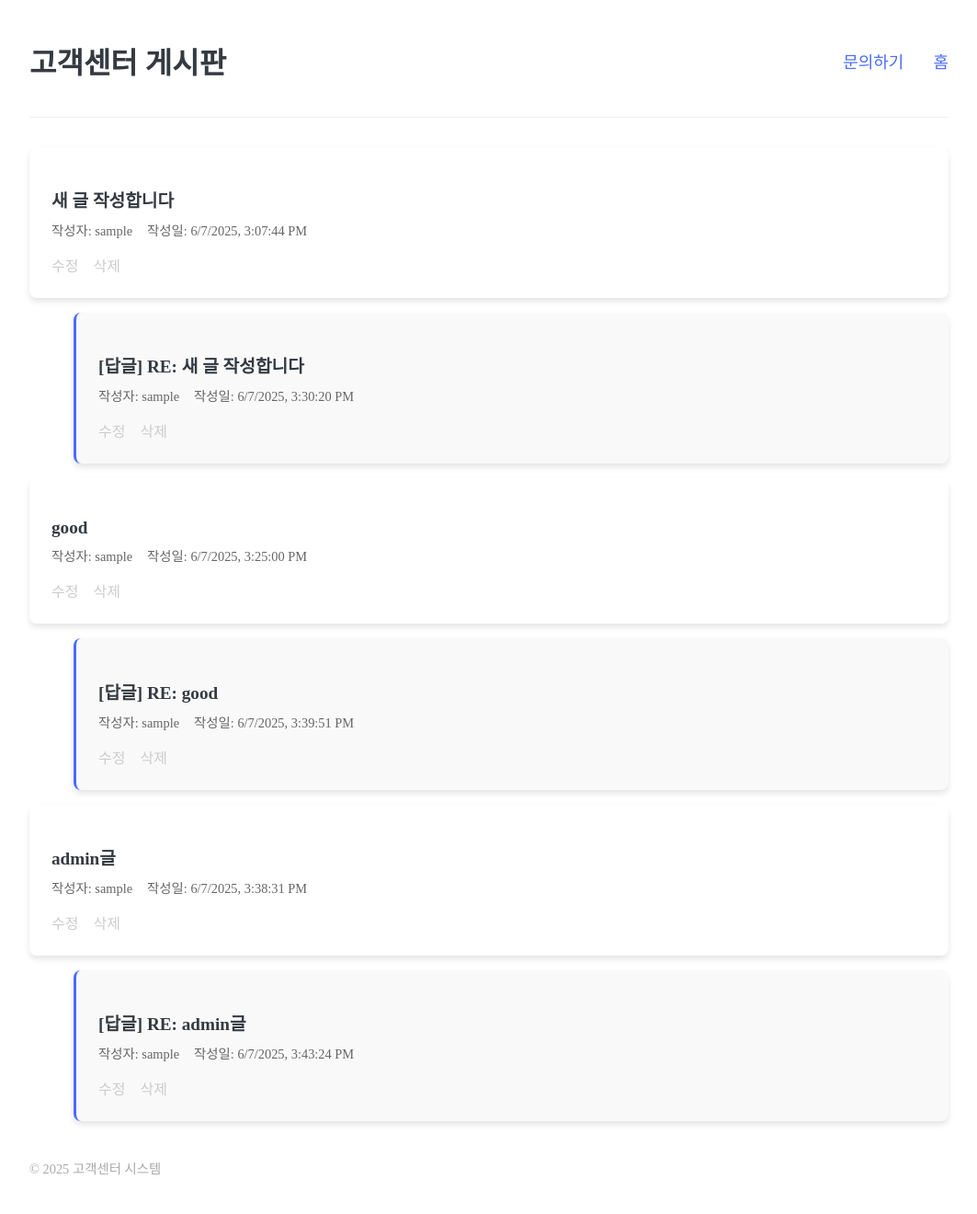
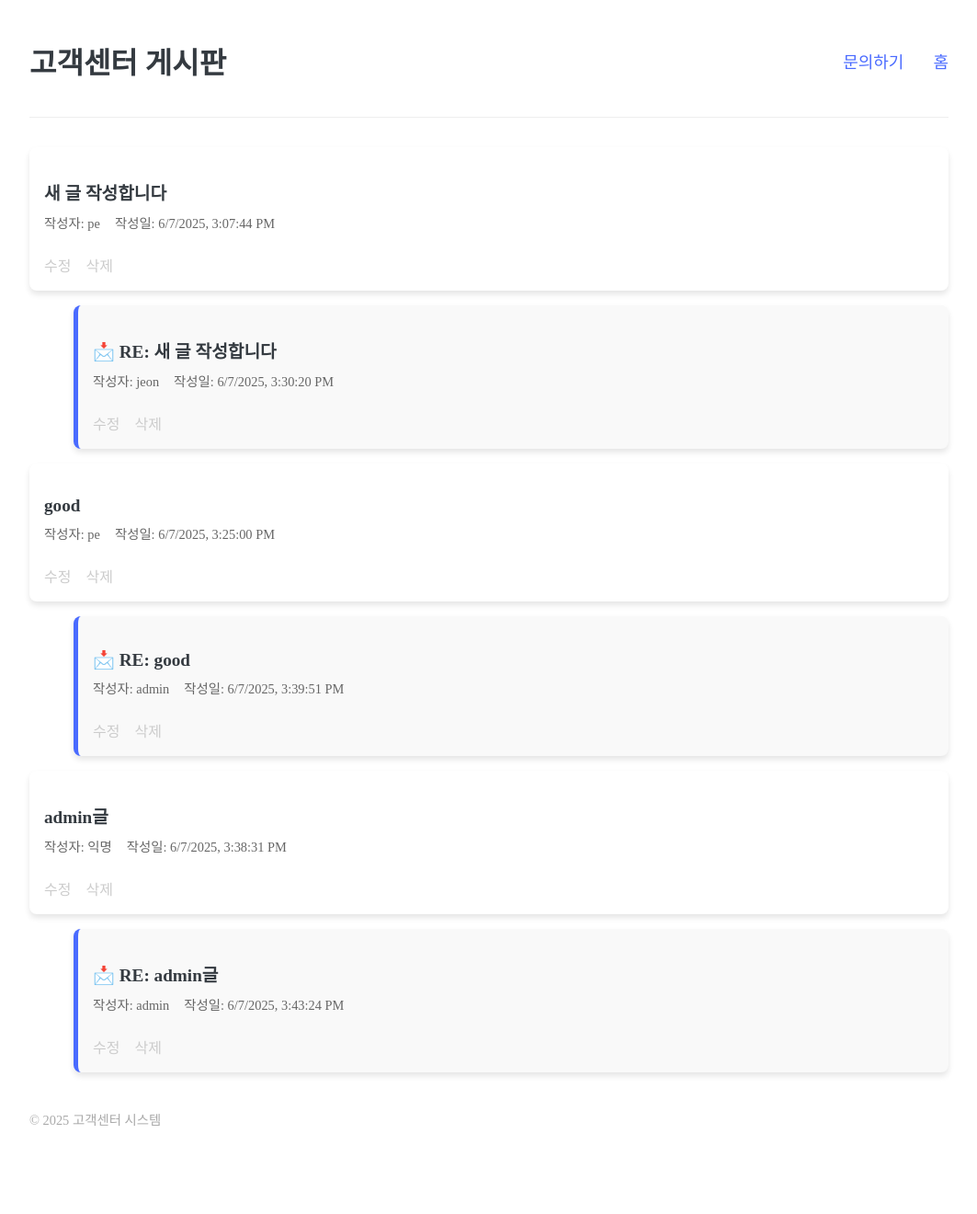
Before and after one commit to soyuniii/daitso, a Node server app: page /board in a window 1280 px wide. Shown: the part 140-1460 px from the top of the page at 92% size, without its empty margins (108-1171 px from the left). After the commit the page ends 1364 px from the top, so only its background shows below. Run offline with Node 20, Linux system fonts and the light colour scheme; the visitor is signed in with stand-in values (Sample User, id 1); data comes from the database, SQL or seed files in the repository; both versions use the stored data as it was after the commit; some libraries are stand-ins or nearby versions; some web fonts are replaced.

Commit message:
고객센터 권한 설정 완료

```diff
--- a/public/stylesheets/board.css
+++ b/public/stylesheets/board.css
@@ -79,7 +79,7 @@
   }
 
   .post-item {
-    padding: 1.5rem;
+    padding: 1rem;
     margin-bottom: 1rem;
     background-color: var(--light-color);
     border-radius: var(--border-radius);
@@ -93,7 +93,7 @@
 
   .post-item.reply {
     margin-left: 3rem;
-    border-left: 3px solid var(--primary-color);
+    border-left: 5px solid var(--primary-color);
     background-color: #f9f9f9;
   }
 
@@ -130,7 +130,8 @@
   .post-actions a {
     text-decoration: none;
     color: #666;
-    font-size: 0.9rem;
+    font-size: 1rem;
+    margin-top: 8px;
   }
 
   .post-actions a:hover {
@@ -147,8 +148,6 @@
     font-size: 2rem;
     margin-bottom: 1.5rem;
     color: var(--dark-color);
-    text-align: center;
-    padding: 1rem;
   }
 
   .form-group {
@@ -301,3 +300,7 @@
     background-color: #e2e6ea;
     color: var(--dark-color);
   }
+
+  .disabled{
+    margin-top: 8px;
+  }
--- a/routes/board.js
+++ b/routes/board.js
@@ -22,6 +22,7 @@ const upload = multer({ storage: storage });
 
 // 게시글 목록
 router.get('/', (req, res) => {
+    console.log('세션 username:', req.session.username);
     db.all(`
         SELECT * FROM posts ORDER BY
         COALESCE(parent_id, id), id ASC
@@ -49,7 +50,7 @@ router.get('/new', (req, res) => {
 
 router.post('/new', upload.single('attachment'), (req, res) => {
     const { title, content, parent_id } = req.body;
-    const author = req.session.user?.username || '익명';
+    const author = req.session.username || '익명';
 
     db.run(
         'INSERT INTO posts (title, content, parent_id, author) VALUES (?, ?, ?, ?)',
@@ -95,13 +96,20 @@ router.get('/view/:id', (req, res) => {
         if (err || !post) return res.send('글 없음');
 
         db.all('SELECT * FROM files WHERE post_id = ?', [postId], (ferr, files) => {
-            res.render('detail', { post, files:[], isNotice: false });
+            res.render('detail',
+                {
+                post,
+                isNotice: false,
+                session: req.session,
+                username: req.session.username || null,
+                files  });
         });
     });
 });
 
 router.get('/reply/:id', (req, res) => {
     const parentId = req.params.id;
+    const username = req.session.username || null;
     db.get("SELECT title FROM posts WHERE id = ?", [parentId], (err, row) => {
         if (err || !row) return res.send("원글 없음");
         res.render('post', {
@@ -109,7 +117,7 @@ router.get('/reply/:id', (req, res) => {
             parentId,
             parentTitle: row.title,
             session: req.session,
-            user: req.session.username || null
+            username
         });
     });
 });
@@ -130,9 +138,10 @@ router.post('/create', (req, res) => {
 
 // 수정 폼
 router.get('/edit/:id', (req, res) => {
+    const username = req.session.username;
     db.get('SELECT * FROM posts WHERE id = ?', [req.params.id], (err, post) => {
         if (err || !post) return res.send('글 없음');
-        res.render('post',{ post ,session: req.session})
+        res.render('post',{ post ,session: req.session, username})
     });
 });
 
@@ -153,21 +162,19 @@ router.post('/edit/:id', upload.single('attachment'), (req, res) => {
 // 삭제 - 본인이 작성한 글만 삭제 가능
 router.get('/delete/:id', (req, res) => {
     const postId = req.params.id;
-    const currentUser = req.session.user?.username;
+    const currentUser = req.session.username;
 
     db.get('SELECT * FROM posts WHERE id = ?', [postId], (err, post) => {
         if (err || !post) return res.send('글이 존재하지 않습니다.');
 
-        // 익명 글이면 admin만 삭제 가능
-        if (post.author === '익명') {
-            if (currentUser !== 'admin') {
-                return res.send('익명 글은 admin만 삭제할 수 있습니다.');
-            }
+        const isAnon = post.author === '익명';
+        const isAdmin = currentUser === 'admin';
+        const isAuthor = currentUser && (currentUser.trim() === post.author.trim());
+
+        if (isAnon) {
+            if (!isAdmin) return res.send('익명 글은 admin만 삭제할 수 있습니다.');
         } else {
-            // 본인이 쓴 글만 삭제 가능
-            if (currentUser !== post.author) {
-                return res.send('본인이 작성한 글만 삭제할 수 있습니다.');
-            }
+            if (!isAuthor) return res.send('본인이 작성한 글만 삭제할 수 있습니다.');
         }
 
         db.run('DELETE FROM posts WHERE id = ?', [postId], (err) => {
--- a/views/board.ejs
+++ b/views/board.ejs
@@ -25,7 +25,7 @@
           <li class="post-item <%= post.parent_id ? 'reply' : '' %>">
             <h3 class="post-title">
               <a href="/board/view/<%= post.id %>">
-                <%= post.parent_id ? '[답글] ' : '' %><%= post.title %>
+                <%= post.parent_id ? '📩 ' : '' %><%= post.title %>
               </a>
             </h3>
 
@@ -34,11 +34,7 @@
               <% const isAnon = post.author === '익명'; %>
 
             <div class="post-meta">
-              <span>작성자: <% if (username) { %>
-                <%= username %>
-              <% } else { %>
-                익명
-              <% } %></span>
+              <span>작성자: <%= post.author || '익명' %></span>
               <span>작성일: <%= new Date(post.created_at).toLocaleString() %></span>
               <% if (post.updated_at) { %>
                 <span>수정일: <%= new Date(post.updated_at).toLocaleString() %></span>
--- a/views/post.ejs
+++ b/views/post.ejs
@@ -13,7 +13,7 @@
 
       <form action="<%= post ? '/board/edit/' + post.id : (parentId ? '/board/create' : '/board/new') %>"  method="post">
         <input type="hidden" name="parent_id" value="<%= post ? post.parent_id : parentId %>">
-        <input type="hidden" name="author" value="<%= session?.user?.username || '익명' %>">
+        <input type="hidden" name="author" value="<%= username || '익명' %>">
 
 
         <div class="form-group">
```
Also changed, not shown: views/detail.ejs (+32 -8 lines), db/database.sqlite.
